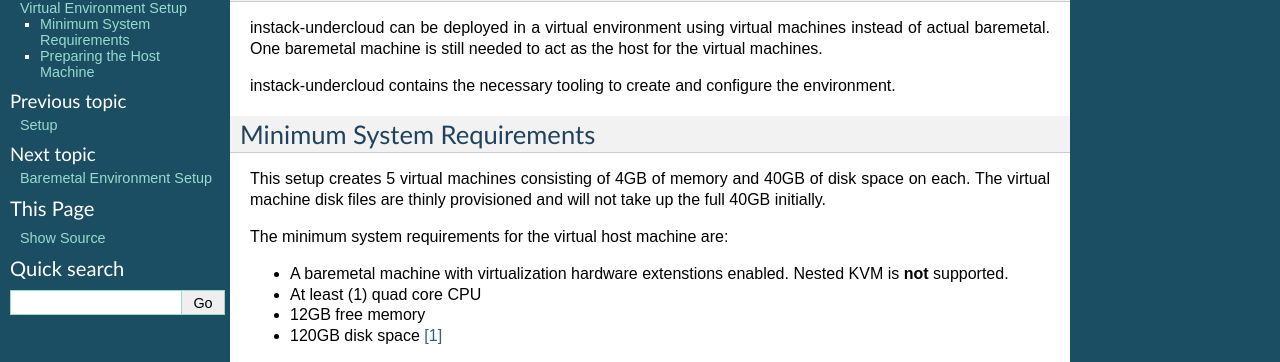
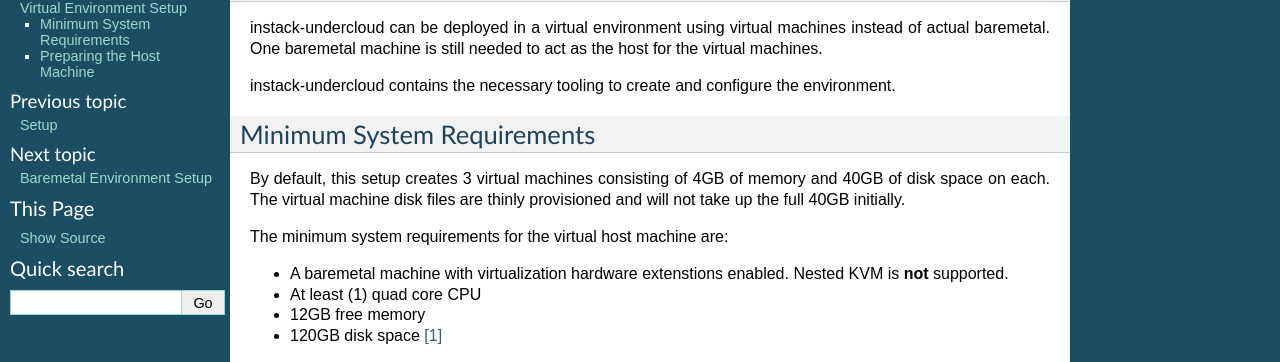
Before and after one commit to openstack-archive/instack-undercloud, a Sphinx documentation site: the page built from doc/source/virt-setup.rst, in a window 1280 px wide. Shown: the part 74-436 px from the top of the page. Built offline with Sphinx 7.4.7, drawn with Linux system fonts in a browser that asks for light colours.

Commit message:
Make virt-setup docs match reality
Change Iaa79c9ff1573edf7619825bba530c80623769a3a made us only deploy
2 baremetal vms by default, but didn't update the documentation.
This corrects that.

Change-Id: I9973b8a582af1764e4130d1727ac682ab8460fcd

```diff
--- a/doc/source/virt-setup.rst
+++ b/doc/source/virt-setup.rst
@@ -11,9 +11,9 @@ environment.
 Minimum System Requirements
 ---------------------------
 
-This setup creates 5 virtual machines consisting of 4GB of memory and 40GB of
-disk space on each. The virtual machine disk files are thinly provisioned and
-will not take up the full 40GB initially.
+By default, this setup creates 3 virtual machines consisting of 4GB of memory
+and 40GB of disk space on each. The virtual machine disk files are thinly
+provisioned and will not take up the full 40GB initially.
 
 The minimum system requirements for the virtual host machine are:
 
```
